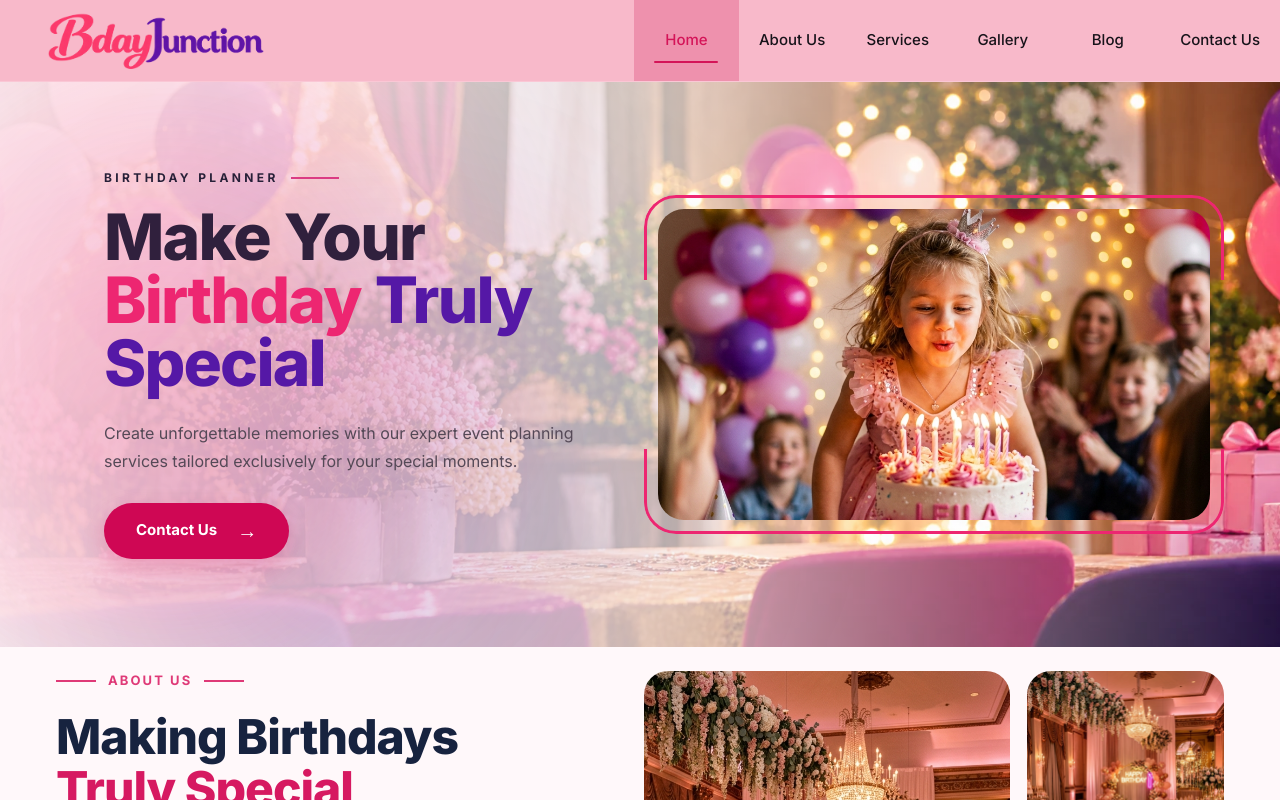
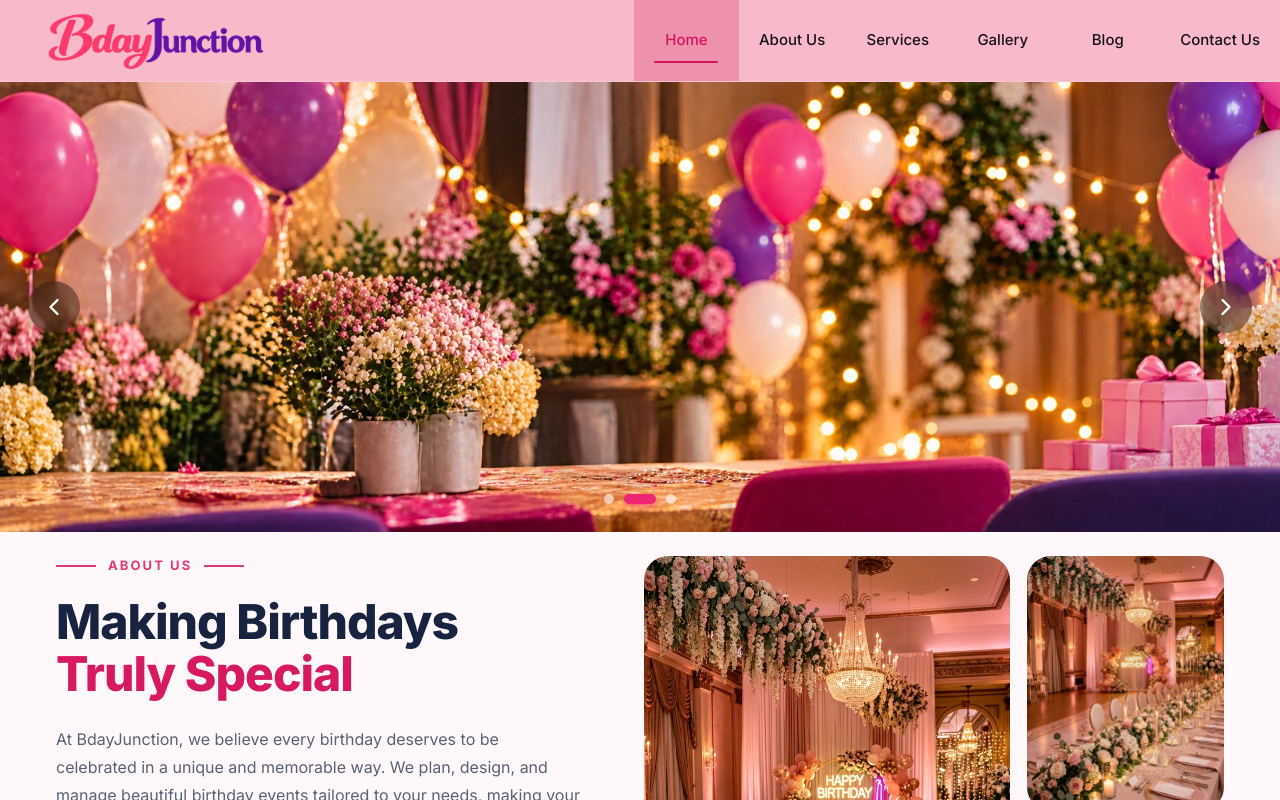
Before and after one commit to rupesh040/Bdayjunction, a Next.js app: page / in a window 1280 px wide. Shown: the top 800 px of the page. Built offline with nearby package versions, Linux system fonts and the light colour scheme.

Commit message:
Update project

```diff
--- a/components/Hero.tsx
+++ b/components/Hero.tsx
@@ -1,198 +1,133 @@
 "use client";
 
 import Image from "next/image";
-import Link from "next/link";
-import { motion } from "framer-motion";
+import { useState, useEffect, useCallback } from "react";
+import { motion, AnimatePresence, Variants } from "framer-motion";
+import { ChevronLeft, ChevronRight } from "lucide-react";
 import { banner } from "@/data";
 
 export default function Hero() {
-  const {
-    cursiveText: eyebrow,
-    heading: title,
-    description,
-    buttonText,
-    buttonHref,
-    banners,
-    backgroundImage,
-  } = banner;
+  const banners = banner.banners && banner.banners.length > 0
+    ? banner.banners
+    : [banner.backgroundImage || "/images/hero/hero.jpg"];
 
-  const button = {
-    label: buttonText,
-    href: buttonHref,
+  const [[currentIndex, direction], setPage] = useState<[number, number]>([0, 0]);
+  const [isPaused, setIsPaused] = useState(false);
+
+  const paginate = useCallback(
+    (newDirection: number) => {
+      setPage(([prevIndex]) => {
+        let nextIndex = prevIndex + newDirection;
+        if (nextIndex < 0) nextIndex = banners.length - 1;
+        if (nextIndex >= banners.length) nextIndex = 0;
+        return [nextIndex, newDirection];
+      });
+    },
+    [banners.length]
+  );
+
+  const goToSlide = (index: number) => {
+    setPage(([prevIndex]) => [index, index > prevIndex ? 1 : -1]);
   };
 
-  const image = banners[0];
+  useEffect(() => {
+    if (isPaused || banners.length <= 1) return;
+    const timer = setInterval(() => {
+      paginate(1);
+    }, 5000);
+    return () => clearInterval(timer);
+  }, [isPaused, paginate, banners.length]);
 
-  const titleWords = title.split(" ");
+  const slideVariants: Variants = {
+    enter: (dir: number) => ({
+      x: dir > 0 ? "100%" : dir < 0 ? "-100%" : "0%",
+      opacity: 0.8,
+    }),
+    center: {
+      x: 0,
+      opacity: 1,
+      transition: {
+        x: { type: "tween" as const, duration: 0.7, ease: [0.25, 1, 0.5, 1] },
+        opacity: { duration: 0.4 },
+      },
+    },
+    exit: (dir: number) => ({
+      x: dir < 0 ? "100%" : "-100%",
+      opacity: 0.8,
+      transition: {
+        x: { type: "tween" as const, duration: 0.7, ease: [0.25, 1, 0.5, 1] },
+        opacity: { duration: 0.4 },
+      },
+    }),
+  };
 
   return (
-    <section className="relative isolate overflow-hidden ">
-      <div className="absolute inset-0 -z-30">
-        <Image
-          src={backgroundImage}
-          alt="Background Banner"
-          fill
-          priority
-          className="object-cover"
-        />
+    <section
+      className="relative w-full overflow-hidden bg-slate-950 h-[450px]"
+      onMouseEnter={() => setIsPaused(true)}
+      onMouseLeave={() => setIsPaused(false)}
+      aria-label="Banner Image Carousel"
+    >
+      {/* Slides */}
+      <div className="relative h-full w-full overflow-hidden">
+        <AnimatePresence initial={false} custom={direction} mode="popLayout">
+          <motion.div
+            key={currentIndex}
+            custom={direction}
+            variants={slideVariants}
+            initial="enter"
+            animate="center"
+            exit="exit"
+            className="absolute inset-0 h-full w-full"
+          >
+            <Image
+              src={banners[currentIndex]}
+              alt={`Banner slide ${currentIndex + 1}`}
+              fill
+              priority={currentIndex === 0}
+              sizes="100vw"
+              className="object-cover object-center select-none"
+            />
+          </motion.div>
+        </AnimatePresence>
       </div>
 
-      <div className="absolute inset-0 -z-20 overflow-hidden pointer-events-none">
-        <div className="absolute inset-0 bg-gradient-to-b from-white/95 via-white/80 to-white/10 lg:bg-gradient-to-r lg:from-white/95 lg:via-white/70 lg:to-transparent" />
+      {/* Navigation Arrows */}
+      {banners.length > 1 && (
+        <>
+          <button
+            onClick={() => paginate(-1)}
+            aria-label="Previous slide"
+            className="group absolute left-4 sm:left-7 top-1/2 -translate-y-1/2 z-20 flex h-11 w-11 sm:h-13 sm:w-13 items-center justify-center rounded-full bg-black/35 text-white backdrop-blur-md transition-all duration-300 hover:scale-110 hover:bg-[#ed2671] active:scale-95 shadow-lg"
+          >
+            <ChevronLeft className="h-6 w-6 sm:h-7 sm:w-7 transition-transform duration-300 group-hover:-translate-x-0.5" />
+          </button>
 
-        <div className="absolute -left-[10%] top-[-10%] h-[600px] w-[600px] rounded-full bg-[#ed2671]/30 blur-[100px] sm:bg-[#ed2671]/20" />
-        <div className="absolute left-[10%] top-[30%] h-[500px] w-[500px] rounded-full bg-[#5518a6]/25 blur-[120px] sm:bg-[#5518a6]/15" />
-        <div className="absolute -left-[5%] bottom-[-10%] h-[450px] w-[450px] rounded-full bg-[#ff8fab]/30 blur-[100px] sm:bg-[#ff8fab]/20" />
-      </div>
+          <button
+            onClick={() => paginate(1)}
+            aria-label="Next slide"
+            className="group absolute right-4 sm:right-7 top-1/2 -translate-y-1/2 z-20 flex h-11 w-11 sm:h-13 sm:w-13 items-center justify-center rounded-full bg-black/35 text-white backdrop-blur-md transition-all duration-300 hover:scale-110 hover:bg-[#ed2671] active:scale-95 shadow-lg"
+          >
+            <ChevronRight className="h-6 w-6 sm:h-7 sm:w-7 transition-transform duration-300 group-hover:translate-x-0.5" />
+          </button>
 
-      <div className="mx-auto flex min-h-[520px] max-w-[1500px] items-center px-5 py-12 sm:px-8 md:min-h-[560px] md:py-16 lg:px-14 lg:py-20 xl:min-h-[565px]">
-        <div className="grid w-full grid-cols-1 items-center gap-12 lg:grid-cols-[0.95fr_1.05fr] lg:gap-10 xl:gap-16">
-          <motion.div
-            initial={{ opacity: 0, x: -45 }}
-            animate={{ opacity: 1, x: 0 }}
-            transition={{
-              duration: 0.9,
-              delay: 0.15,
-              ease: [0.22, 1, 0.36, 1],
-            }}
-            className="relative z-10 max-w-[590px] lg:pl-8 xl:pl-12"
-          >
-            <motion.div
-              initial={{ opacity: 0, y: 15 }}
-              animate={{ opacity: 1, y: 0 }}
-              transition={{
-                duration: 0.6,
-                delay: 0.3,
-                ease: [0.22, 1, 0.36, 1],
-              }}
-              className="mb-5 flex items-center gap-3"
-            >
-              <span className="text-[11px] font-bold tracking-[0.28em] text-[#272038] sm:text-xs">
-                {eyebrow}
-              </span>
-
-              <span className="h-[2px] w-12 bg-[#db3b83]" />
-            </motion.div>
-
-            <h1 className="max-w-[590px] text-[42px] font-extrabold leading-[0.98] tracking-[-1.8px] text-[#30203d] sm:text-[52px] md:text-[60px] lg:text-[58px] xl:text-[64px]">
-              {titleWords.map((word, index) => {
-                const isPink = word.toLowerCase().includes("birthday");
-                const isPurple = ["truly", "special"].includes(
-                  word.toLowerCase(),
-                );
-
-                return (
-                  <motion.span
-                    key={`${word}-${index}`}
-                    initial={{ opacity: 0, y: 25 }}
-                    animate={{ opacity: 1, y: 0 }}
-                    transition={{
-                      duration: 0.65,
-                      delay: 0.42 + index * 0.07,
-                      ease: [0.22, 1, 0.36, 1],
-                    }}
-                    className={`mr-[0.22em] inline-block ${
-                      isPink
-                        ? "text-[#ed2671]"
-                        : isPurple
-                          ? "text-[#5518a6]"
-                          : ""
-                    }`}
-                  >
-                    {word}
-                  </motion.span>
-                );
-              })}
-            </h1>
-
-            <motion.p
-              initial={{ opacity: 0, y: 20 }}
-              animate={{ opacity: 1, y: 0 }}
-              transition={{
-                duration: 0.7,
-                delay: 0.8,
-                ease: [0.22, 1, 0.36, 1],
-              }}
-              className="mt-6 max-w-[500px] text-[15px] leading-6 text-[#554957] sm:text-[16px] sm:leading-7"
-            >
-              {description}
-            </motion.p>
-
-            <motion.div
-              initial={{ opacity: 0, y: 20 }}
-              animate={{ opacity: 1, y: 0 }}
-              transition={{
-                duration: 0.7,
-                delay: 0.95,
-                ease: [0.22, 1, 0.36, 1],
-              }}
-              className="mt-7"
-            >
-              <Link href={button.href}>
-                <motion.div
-                  whileHover={{
-                    scale: 1.04,
-                    boxShadow: "0 12px 30px rgba(210, 16, 91, 0.28)",
-                  }}
-                  whileTap={{ scale: 0.97 }}
-                  transition={{ duration: 0.2 }}
-                  className="inline-flex h-[56px] items-center gap-5 rounded-full bg-[#cf0754] px-8 text-[15px] font-bold text-white shadow-[0_8px_22px_rgba(207,7,84,0.22)]"
-                >
-                  <span>{button.label}</span>
-
-                  <motion.span
-                    initial={{ x: 0 }}
-                    whileHover={{ x: 5 }}
-                    className="text-xl leading-none"
-                  >
-                    →
-                  </motion.span>
-                </motion.div>
-              </Link>
-            </motion.div>
-          </motion.div>
-
-          <motion.div
-            initial={{ opacity: 0, x: 55, scale: 0.94 }}
-            animate={{ opacity: 1, x: 0, scale: 1 }}
-            transition={{
-              duration: 1,
-              delay: 0.25,
-              ease: [0.22, 1, 0.36, 1],
-            }}
-            className="relative z-10 w-full lg:ml-auto lg:max-w-[680px]"
-          >
-            <div className="relative rounded-[32px]  p-[10px] sm:p-[14px]">
-              <div
-                className="absolute inset-0 rounded-[32px] border-[3px] border-[#ed2671] "
-                style={{
-                  maskImage: "linear-gradient(to bottom, black 25%, transparent 25%, transparent 75%, black 75%)",
-                  WebkitMaskImage: "linear-gradient(to bottom, black 25%, transparent 25%, transparent 75%, black 75%)"
-                }}
+          {/* Dots Indicator */}
+          <div className="absolute bottom-5 sm:bottom-7 left-1/2 -translate-x-1/2 z-20 flex items-center gap-2.5">
+            {banners.map((_, idx) => (
+              <button
+                key={idx}
+                onClick={() => goToSlide(idx)}
+                aria-label={`Go to slide ${idx + 1}`}
+                className={`h-2.5 rounded-full transition-all duration-300 ${
+                  idx === currentIndex
+                    ? "w-8 bg-[#ed2671] shadow-md shadow-[#ed2671]/40"
+                    : "w-2.5 bg-white/60 hover:bg-white"
+                }`}
               />
-              <div className="relative overflow-hidden rounded-[22px] sm:rounded-[26px]">
-                <motion.div
-                  whileHover={{ scale: 1.025 }}
-                  transition={{
-                    duration: 0.7,
-                    ease: "easeIn",
-                  }}
-                  className="relative overflow-hidden"
-                >
-                  <Image
-                    src={image}
-                    alt="Birthday celebration"
-                    width={900}
-                    height={620}
-                    priority
-                    className="aspect-[16/9] w-full object-cover"
-                  />
-               </motion.div>
-              </div>
-            </div>
-          </motion.div>
-        </div>
-      </div>
+            ))}
+          </div>
+        </>
+      )}
     </section>
   );
 }
```
